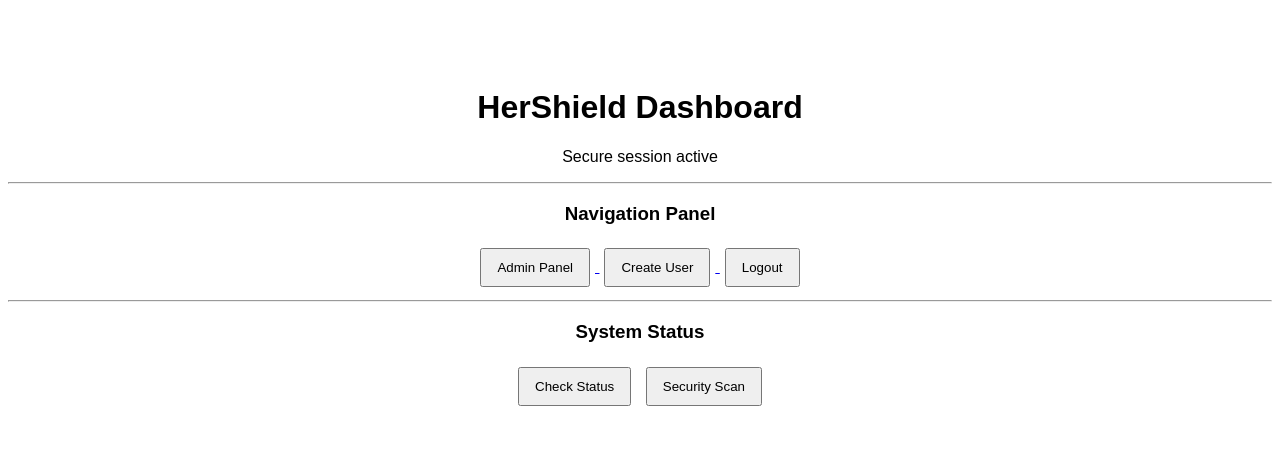
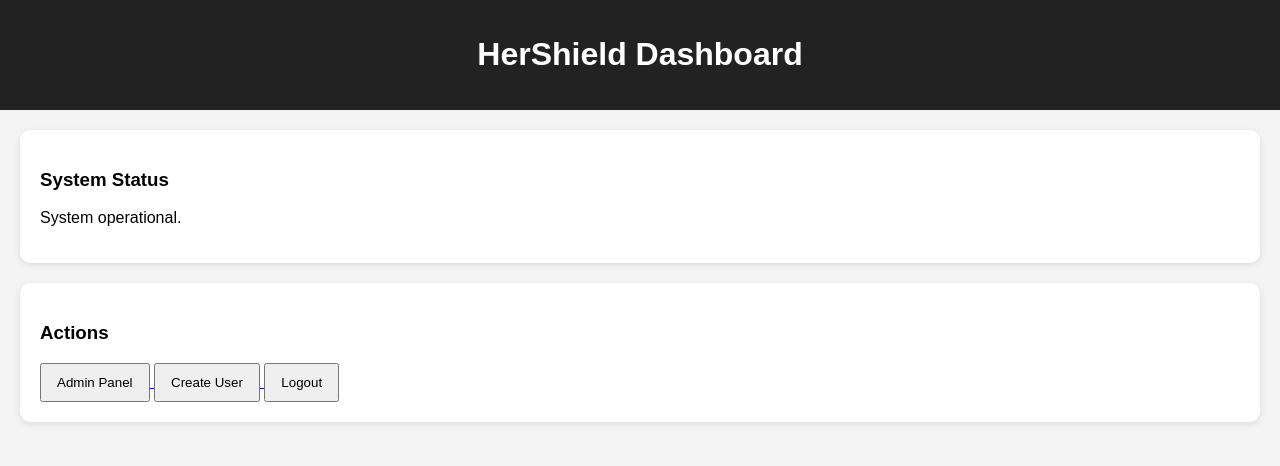
Before and after one commit to leodas-666/HerShield, a website: page public/dashboard.html in a window 1280 px wide. Drawn offline with Linux system fonts and the light colour scheme.

Commit message:
Dashboard UI upgrade

```diff
--- a/public/css/style.css
+++ b/public/css/style.css
@@ -1,36 +1,29 @@
 body {
+  margin: 0;
   font-family: Arial, sans-serif;
-  margin: 0;
-  background: #0f172a;
+  background: #f4f4f4;
+}
+
+.header {
+  background: #222;
   color: white;
+  padding: 15px;
+  text-align: center;
 }
 
 .container {
-  text-align: center;
-  padding-top: 60px;
+  padding: 20px;
 }
 
 .card {
-  background: #1e293b;
+  background: white;
+  border-radius: 10px;
   padding: 20px;
-  margin: 20px auto;
-  width: 300px;
-  border-radius: 10px;
-  box-shadow: 0 4px 10px rgba(0, 0, 0, 0.3);
+  margin-bottom: 20px;
+  box-shadow: 0 2px 6px rgba(0, 0, 0, 0.1);
 }
 
 button {
   padding: 10px 15px;
-  margin: 5px;
-  border: none;
-  border-radius: 5px;
   cursor: pointer;
-  background: #38bdf8;
-  color: #0f172a;
-  font-weight: bold;
-  transition: 0.2s ease;
 }
-
-button:hover {
-  background: #0ea5e9;
-}
--- a/public/dashboard.html
+++ b/public/dashboard.html
@@ -1,46 +1,41 @@
 <!DOCTYPE html>
 <html lang="en">
 <head>
-  <meta charset="UTF-8" />
-  <meta name="viewport" content="width=device-width, initial-scale=1.0" />
-  <title>Dashboard - HerShield</title>
+  <meta charset="UTF-8">
+  <meta name="viewport" content="width=device-width, initial-scale=1.0">
+  <title>HerShield Dashboard</title>
+  <link rel="stylesheet" href="/css/style.css">
 </head>
+<body>
 
-<body style="font-family: Arial, sans-serif; text-align: center; padding-top: 60px;">
+  <div class="header">
+    <h1>HerShield Dashboard</h1>
+  </div>
 
-  <h1>HerShield Dashboard</h1>
+  <div class="container">
 
-  <p>Secure session active</p>
+    <div class="card">
+      <h3>System Status</h3>
+      <p>System operational.</p>
+    </div>
 
-  <hr>
+    <div class="card">
+      <h3>Actions</h3>
 
-  <h3>Navigation Panel</h3>
-
-  <div>
       <a href="/admin">
-      <button style="padding: 10px 15px; margin: 5px;">Admin Panel</button>
+        <button type="button">Admin Panel</button>
       </a>
 
       <a href="/register">
-      <button style="padding: 10px 15px; margin: 5px;">Create User</button>
+        <button type="button">Create User</button>
       </a>
 
       <a href="/logout">
-      <button style="padding: 10px 15px; margin: 5px;">Logout</button>
+        <button type="button">Logout</button>
       </a>
     </div>
 
-  <hr>
-
-  <h3>System Status</h3>
-
-  <button onclick="alert('System is ACTIVE')" style="padding: 10px 15px; margin: 5px;">
-    Check Status
-  </button>
-
-  <button onclick="alert('No threats detected')" style="padding: 10px 15px; margin: 5px;">
-    Security Scan
-  </button>
+  </div>
 
 </body>
 </html>
```
Lines whose indentation alone changed are shown as unchanged.
